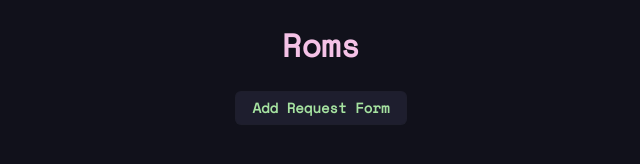
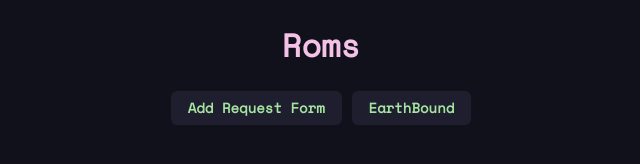
Before and after one commit to raidontpaizer/raidontpaizer.github.io, a website: page roms/index.html in a window 1280 px wide. Shown: the whole page, without its empty margins (319-959 px from the left). Drawn offline with nearby package versions, Linux system fonts and the light colour scheme.

Commit message:
Update index.html

```diff
--- a/roms/index.html
+++ b/roms/index.html
@@ -22,6 +22,7 @@
   </nav>
   <main>
     <button class="button" role="button" onclick="window.open('/roms/form.html')">Add Request Form</button>
+    <button class="button" role="button" onclick="window.open('/roms/Earthbound')">EarthBound</button>
   </main>
   <footer></footer>
   <script src="https://code.jquery.com/jquery-3.7.1.min.js" crossorigin="anonymous"></script>
```
